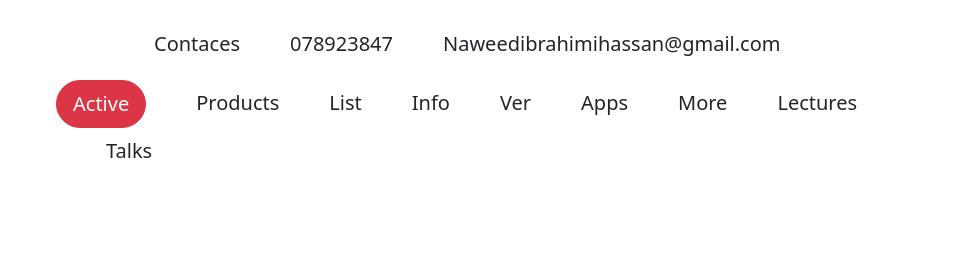
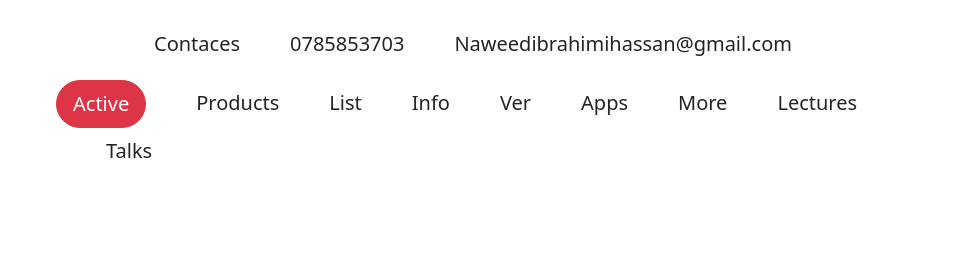
Before and after one commit to NaOsman/NaOsman.github.io, a plain HTML site: page index.html in a window 1280 px wide. Shown: the top 280 px of the page, 311-1280 px from the left. Drawn offline with nearby package versions, Linux system fonts and the light colour scheme.

Commit message:
Update index.html

```diff
--- a/index.html
+++ b/index.html
@@ -24,7 +24,7 @@
             <div style="margin-left: 210px" class="col-sm mx-5">
               <ul class="nav mt-1 pb-3 fs-5">
                 <li class="nav-item active"><h5>Contaces</h5></li>
-                <li class="nav-item"><h5>078923847</h5></li>
+                <li class="nav-item"><h5>0785853703</h5></li>
                 <li class="nav-item">
                   <h5>Naweedibrahimihassan@gmail.com</h5>
                 </li>
```
